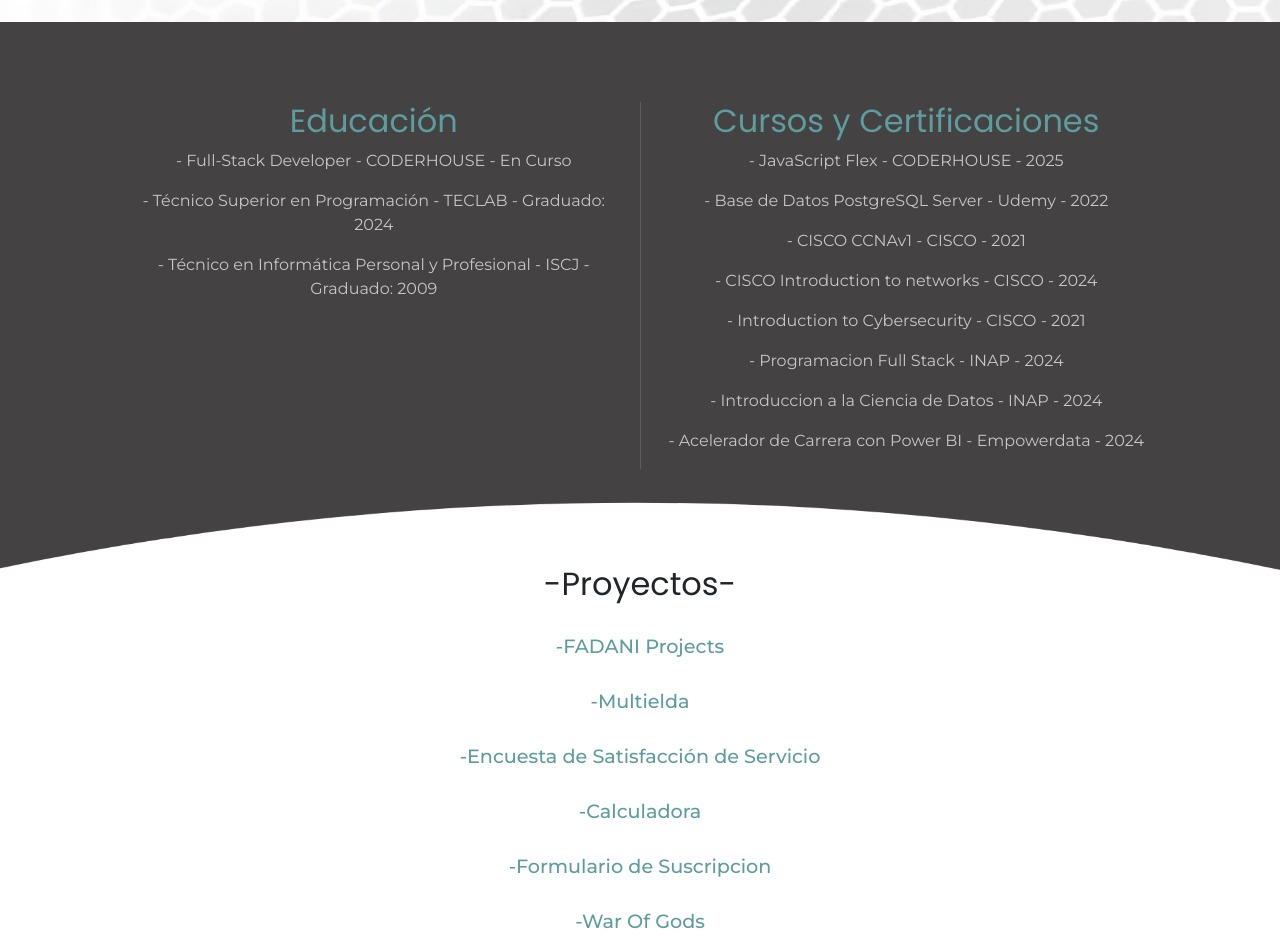
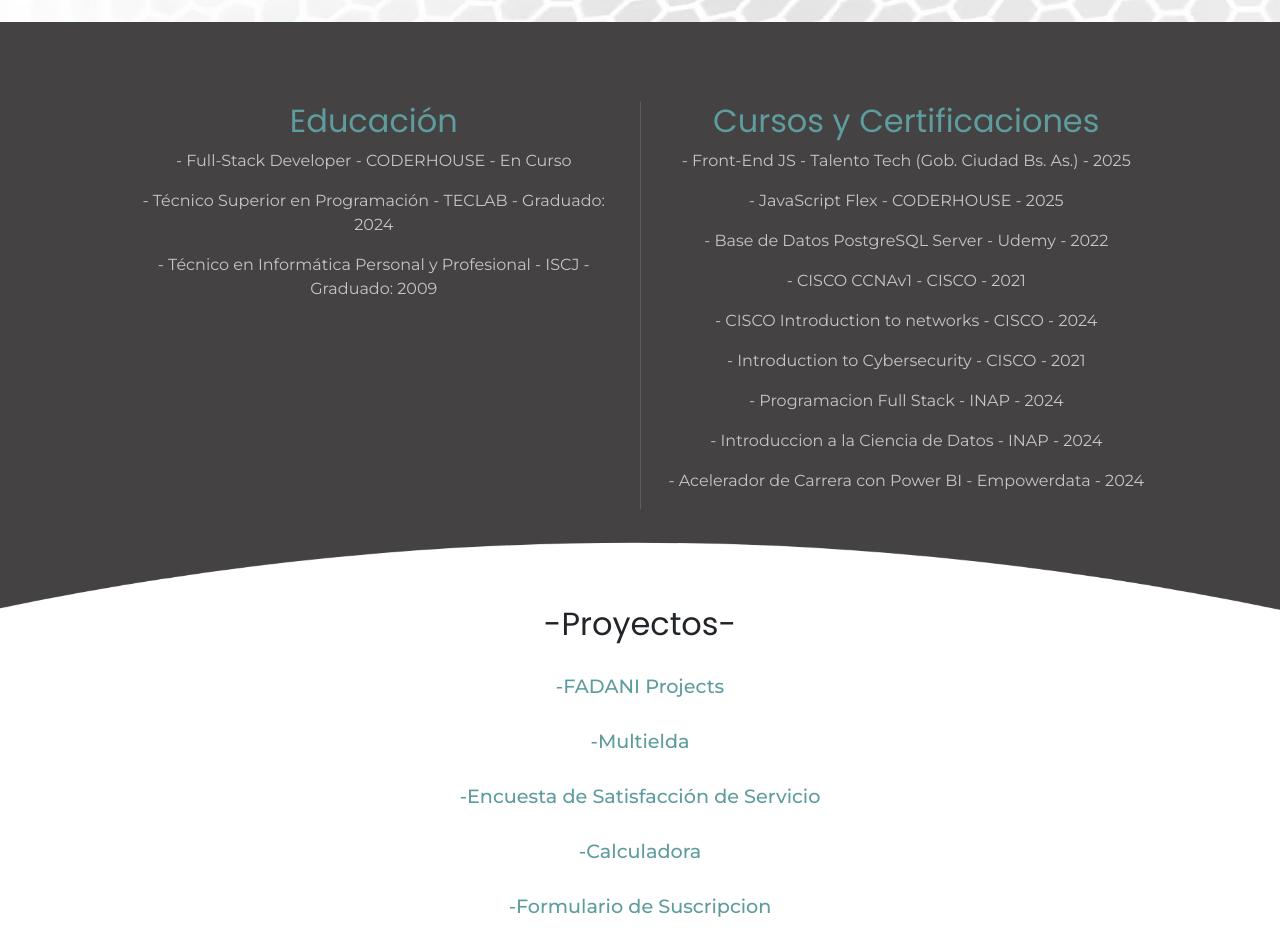
Before and after one commit to darioGuaraz/portfolio, a plain HTML site: page index.html in a window 1280 px wide. Shown: the part 2010-2956 px from the top of the page. Drawn offline with nearby package versions, Linux system fonts and the light colour scheme; a web font is replaced by a local one.

Commit message:
actualizacion de educacion

```diff
--- a/index.html
+++ b/index.html
@@ -236,6 +236,7 @@
           <div class="content-container">
             <h2 class="text-center">Cursos y Certificaciones</h2>
 
+            <p>- Front-End JS - Talento Tech (Gob. Ciudad Bs. As.) - 2025</p>
             <p>- JavaScript Flex - CODERHOUSE - 2025</p>
             <p>- Base de Datos PostgreSQL Server - Udemy - 2022</p>
             <p>- CISCO CCNAv1 - CISCO - 2021</p>
```
Also changed, not shown: src/fullpage.css (added), src/fullpage.js (added).
